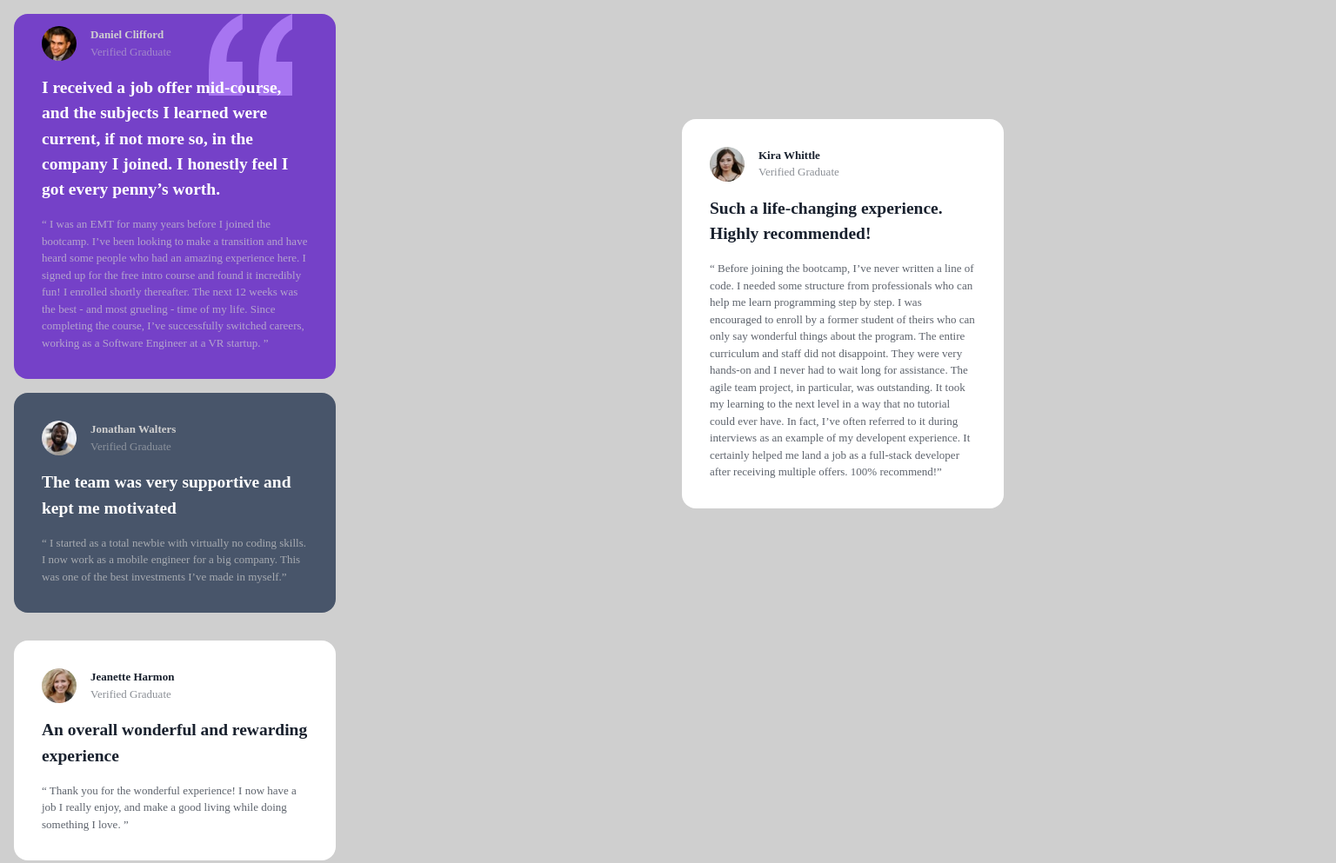
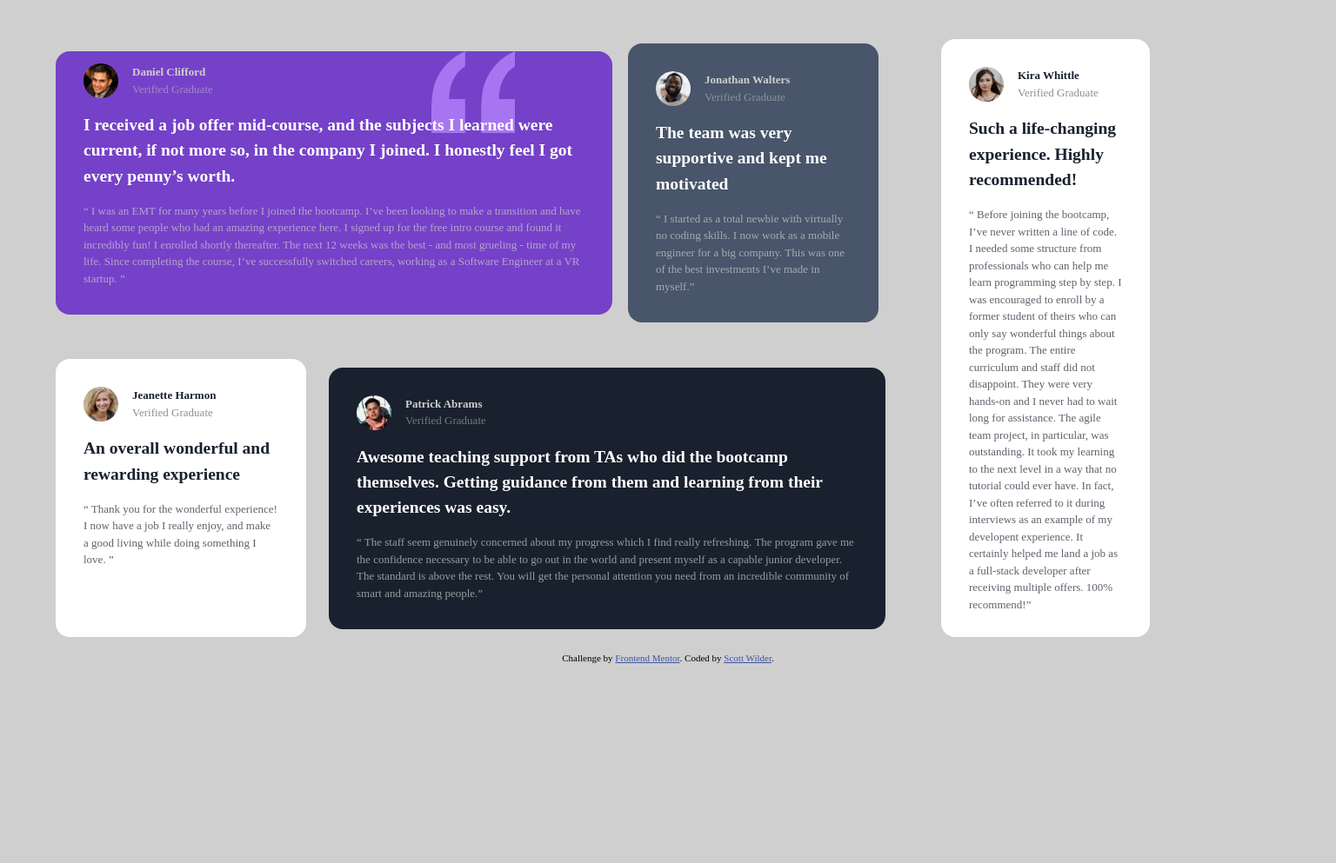
Before and after one commit to Scott-Wilder/fem-testimonials-grid-section, a plain HTML site: page index.html in a window 1536 px wide. Shown: the top 993 px of the page at 87% size. After the commit the page ends 800 px from the top, so only its background shows below. Drawn offline with Linux system fonts and the light colour scheme.

Commit message:
style: Feature and updates related to styling

```diff
--- a/index.html
+++ b/index.html
@@ -27,7 +27,6 @@
   </head>
   <body>
     <div class="flex-container">
-      <div class="desktop-1">
       <div class="boxes box-1">
         <img
           src="images\bg-pattern-quotation.svg"
@@ -48,17 +47,17 @@
           </div>
           <h2>
             I received a job offer mid-course, and the subjects I learned were
-              current, if not more so, in the company I joined. I honestly feel
-              I got every penny’s worth.
+            current, if not more so, in the company I joined. I honestly feel I
+            got every penny’s worth.
           </h2>
           <p>
             “ I was an EMT for many years before I joined the bootcamp. I’ve
-              been looking to make a transition and have heard some people who
-              had an amazing experience here. I signed up for the free intro
-              course and found it incredibly fun! I enrolled shortly thereafter.
-              The next 12 weeks was the best - and most grueling - time of my
-              life. Since completing the course, I’ve successfully switched
-              careers, working as a Software Engineer at a VR startup. ”
+            been looking to make a transition and have heard some people who had
+            an amazing experience here. I signed up for the free intro course
+            and found it incredibly fun! I enrolled shortly thereafter. The next
+            12 weeks was the best - and most grueling - time of my life. Since
+            completing the course, I’ve successfully switched careers, working
+            as a Software Engineer at a VR startup. ”
           </p>
         </div>
       </div>
@@ -77,12 +76,10 @@
         <h2>The team was very supportive and kept me motivated</h2>
         <p>
           “ I started as a total newbie with virtually no coding skills. I now
-            work as a mobile engineer for a big company. This was one of the
-            best investments I’ve made in myself.”
+          work as a mobile engineer for a big company. This was one of the best
+          investments I’ve made in myself.”
         </p>
       </div>
-      </div>
-      <div class="desktop-2">
       <div class="boxes box-3">
         <div class="creds">
           <img
@@ -120,13 +117,12 @@
         </h2>
         <p>
           “ The staff seem genuinely concerned about my progress which I find
-            really refreshing. The program gave me the confidence necessary to
-            be able to go out in the world and present myself as a capable
-            junior developer. The standard is above the rest. You will get the
-            personal attention you need from an incredible community of smart
-            and amazing people.”
+          really refreshing. The program gave me the confidence necessary to be
+          able to go out in the world and present myself as a capable junior
+          developer. The standard is above the rest. You will get the personal
+          attention you need from an incredible community of smart and amazing
+          people.”
         </p>
-        </div>
       </div>
       <div class="boxes box-5">
         <div class="creds">
--- a/style.css
+++ b/style.css
@@ -90,7 +90,6 @@ body {
   padding: 2rem;
   margin: 1rem;
   border-radius: 16px;
-  max-width: 370px;
 }
 h2 {
   color: hsl(0, 0%, 100%);
@@ -171,18 +170,49 @@ p {
   padding-left: 1rem;
 }
 /*Desktop View*/
-@media (min-width: 600px) {
+@media (min-width: 1300px) {
   .flex-container {
     display: grid;
+    grid-template-columns: repeat(3, 1fr);
+    max-width: 1440px;
+    gap: 10px;
   }
-  .desktop-1 {
-    grid-row-start: 1;
-    grid-column-start: 1;
+  body {
+    display: flex;
+    justify-content: center;
+    align-items: center;
+    flex-direction: column;
   }
   .box-5 {
-    grid-row-start: 1;
-    grid-row-end: 2;
+    grid-column: 3;
+    margin-top: -22rem;
+    margin-left: -2rem;
+    height: 43rem;
+    width: 15rem;
+  }
+  .box-3 {
+    grid-column: 1;
+    width: 18rem;
+    height: 20rem;
+  }
+  .box-4 {
+    width: 40rem;
+    grid-column: 2;
     grid-column-start: 2;
     grid-column-end: 3;
+    margin-left: -22rem;
+  }
+  .box-2 {
+    width: 18rem;
+    grid-column: 2;
+    margin-left: -0.5rem;
+  }
+  .box-1 {
+    width: 40rem;
+    grid-column-start: 1;
+    grid-column-end: 2;
+  }
+  .quotation {
+    margin-left: 25rem;
   }
 }
```
Lines whose indentation alone changed are shown as unchanged.
